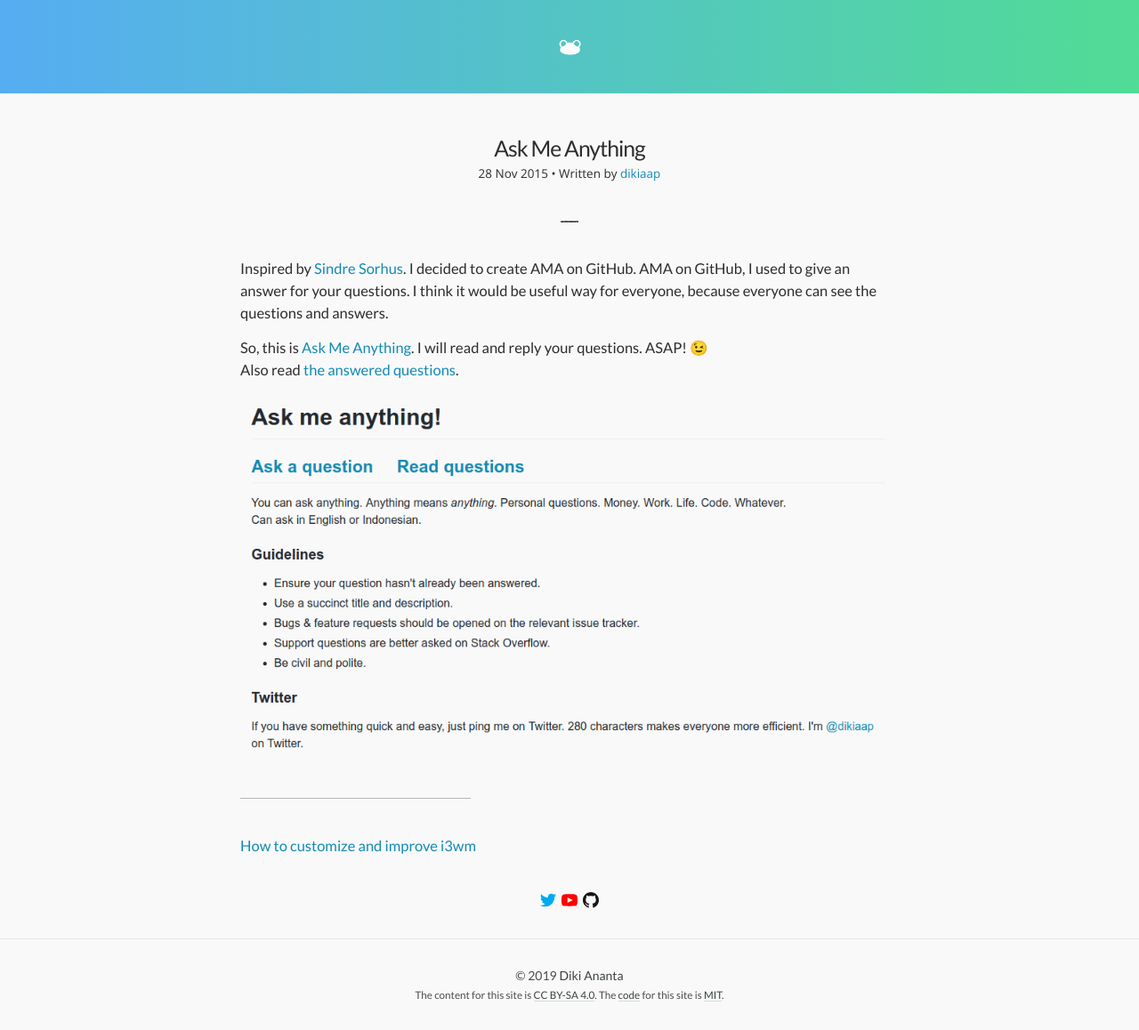
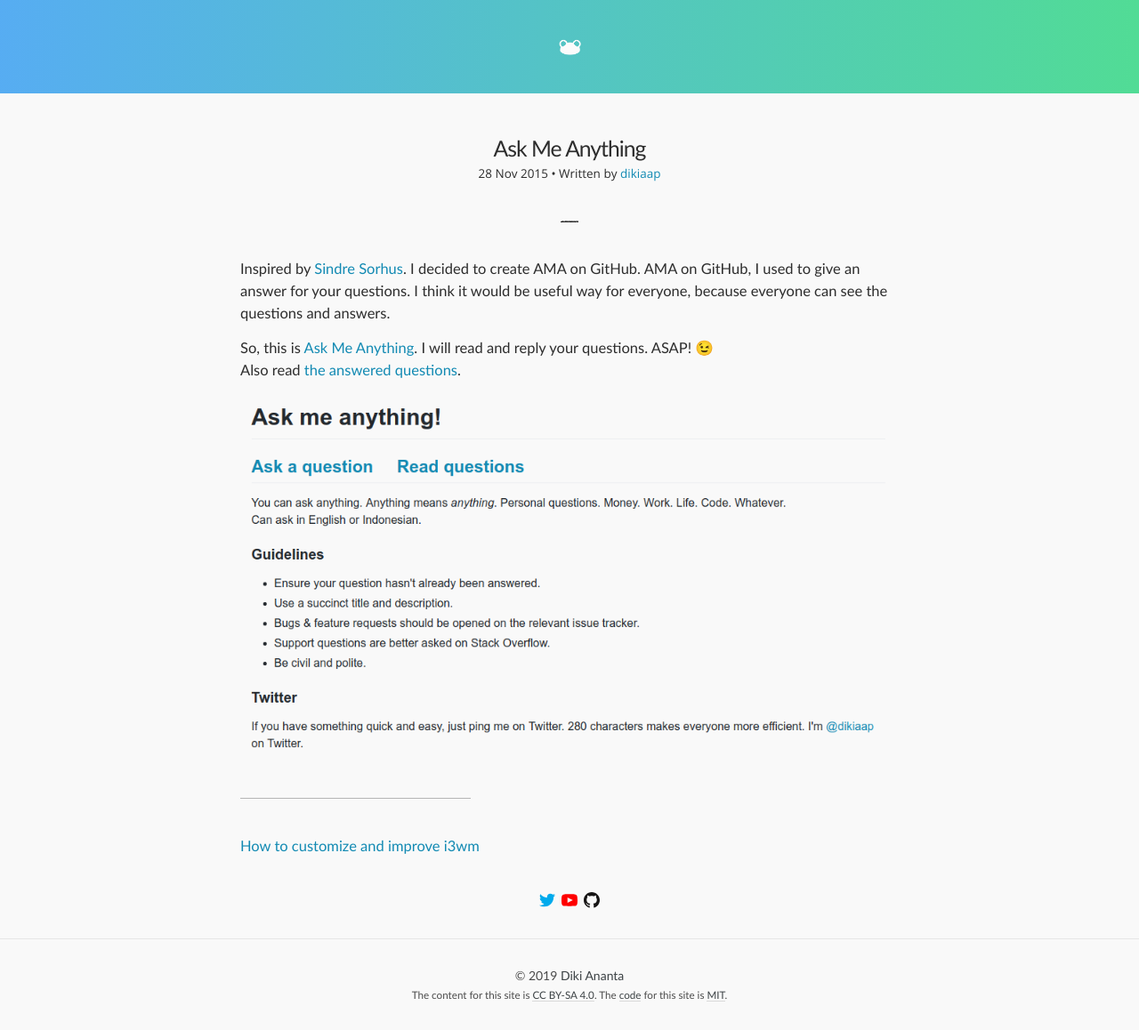
Before and after one commit to dikiaap/blog, a Jekyll site: the page built from _posts/2015-11-28-ask-me-anything.md, in a window 1280 px wide. Shown: the whole page at 89% size. Built offline with Jekyll 4.4.1, drawn with Linux system fonts in a browser that asks for light colours.

Commit message:
Use First-party fonts

```diff
--- a/css/404.min.scss
+++ b/css/404.min.scss
@@ -2,7 +2,16 @@
 # 404 sass file
 ---
 @charset "utf-8";
-@import url("https://fonts.googleapis.com/css?family=Source+Sans+Pro:200");
+
+@font-face {
+  font-family: "Source Sans Pro";
+  font-display: swap;
+  font-style: normal;
+  font-weight: 200;
+  src: local("Source Sans Pro ExtraLight"), local("SourceSansPro-ExtraLight"),
+       url("../fonts/source-sans-pro-v11-latin-200.woff2") format("woff2"),
+       url("../fonts/source-sans-pro-v11-latin-200.woff") format("woff");
+}
 
 // Color variables
 $selection:   #252525;
--- a/css/mangan.min.scss
+++ b/css/mangan.min.scss
@@ -7,7 +7,26 @@
  * Released under the MIT license
  */
 @charset "utf-8";
-@import url("https://fonts.googleapis.com/css?family=Lato|Open+Sans") screen;
+
+@font-face {
+  font-family: Lato;
+  font-display: swap;
+  font-style: normal;
+  font-weight: 400;
+  src: local("Lato Regular"), local("Lato-Regular"),
+       url("../fonts/lato-v14-latin-regular.woff2") format("woff2"),
+       url("../fonts/lato-v14-latin-regular.woff") format("woff");
+}
+
+@font-face {
+  font-family: "Open Sans";
+  font-display: swap;
+  font-style: normal;
+  font-weight: 400;
+  src: local("Open Sans Regular"), local("OpenSans-Regular"),
+       url("../fonts/open-sans-v15-latin-regular.woff2") format("woff2"),
+       url("../fonts/open-sans-v15-latin-regular.woff") format("woff");
+}
 
 // Font family
 $lato:              Lato, sans-serif;
```
Also changed, not shown: README.md, fonts/lato-v14-latin-regular.woff (added), fonts/lato-v14-latin-regular.woff2 (added), fonts/open-sans-v15-latin-regular.woff (added), fonts/open-sans-v15-latin-regular.woff2 (added), fonts/source-sans-pro-v11-latin-200.woff (added), fonts/source-sans-pro-v11-latin-200.woff2 (added).
